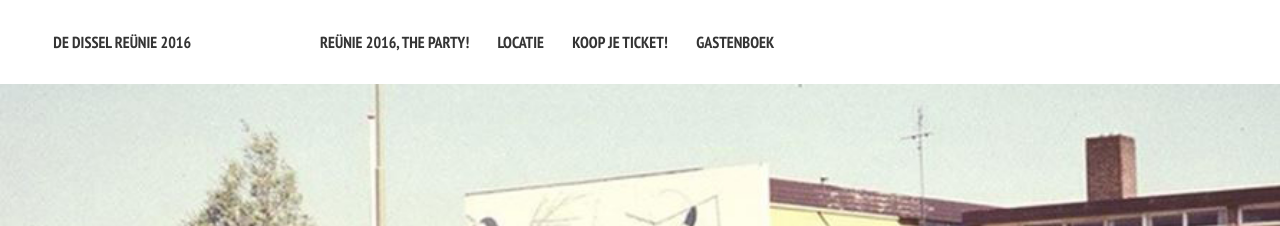
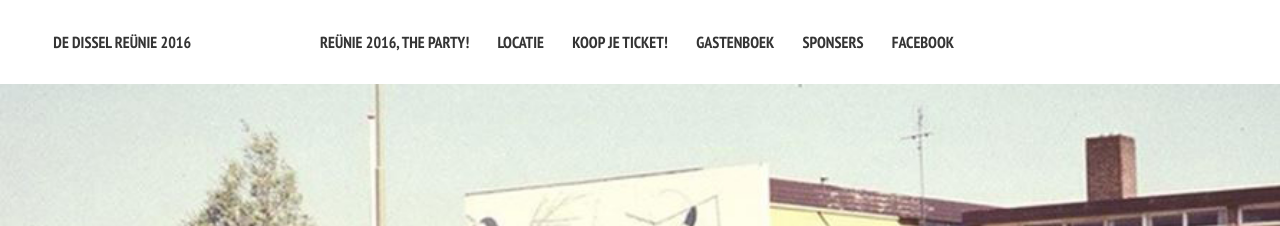
Before and after one commit to securitymonster/securitymonster.github.io, a Jekyll site: the page built from index.md, in a window 1280 px wide. Shown: the top 226 px of the page. Built offline with Jekyll 4.4.1, drawn with Linux system fonts in a browser that asks for light colours; nearby versions of some CDN libraries.

Commit message:
Script update after bundler exec jekyll build

```diff
--- a/_data/navigation.yml
+++ b/_data/navigation.yml
@@ -11,3 +11,9 @@
 
 - title: Gastenboek
   url: /gastenboek/
+
+- title: Sponsers
+  url: /sponsers/
+
+- title: Facebook
+  url: https://www.facebook.com/groups/194919854203127
```
